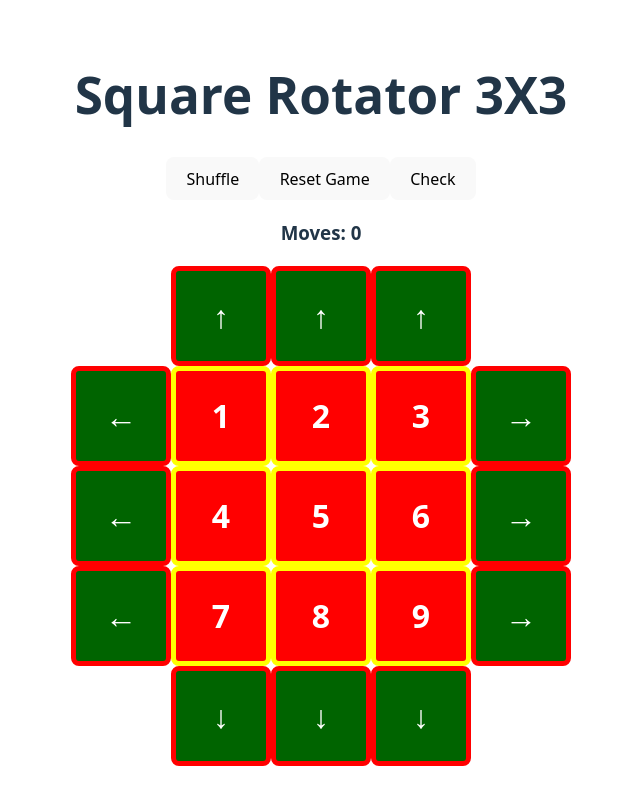
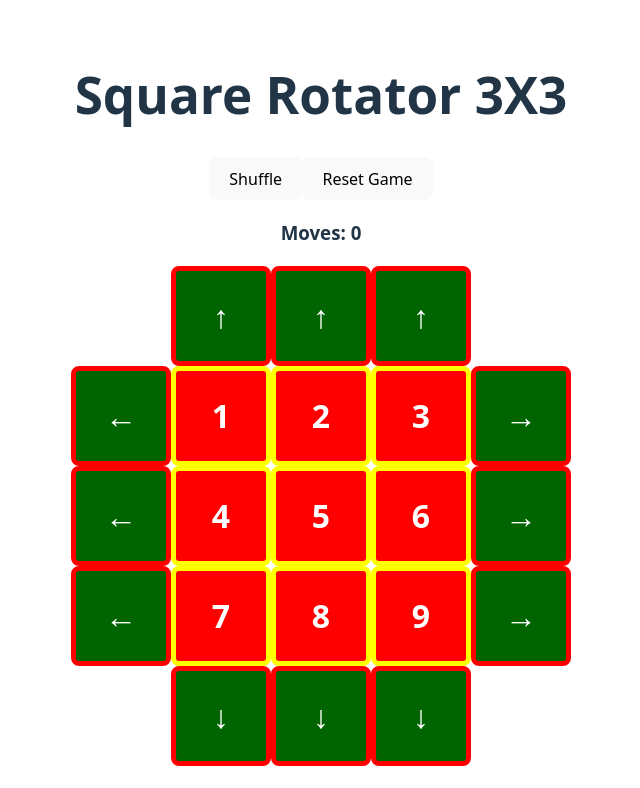
Before and after one commit to NirbhikKumawat/Square-Rotator, a React (Vite) app: page / in a window 1280 px wide. Shown: the top 788 px of the page, without its empty margins (319-959 px from the left). Built offline with nearby package versions, Linux system fonts and the light colour scheme.

Commit message:
Removed Checker button by using useEffect

```diff
--- a/src/App.jsx
+++ b/src/App.jsx
@@ -1,4 +1,4 @@
-import { useState } from 'react'
+import {useEffect, useState} from 'react'
 import reactLogo from './assets/react.svg'
 import './board.css'
 import './App.css'
@@ -78,8 +78,8 @@ function ImmutableSquareButtonsGrid() {
     const [game,setGame] = useState(0);
     const [counts, setCounts] = useState(0);
     //const [isSolved, setIsSolved] = useState(true);
-    function realCheck(){
-        function checker(){
+    useEffect(() => {
+        function realCheck(){
             for (let i = 0; i < 9; i++) {
                 if(squares[i]!==i+1){
                     return false;
@@ -87,12 +87,11 @@ function ImmutableSquareButtonsGrid() {
             }
             return true;
         }
-        if(checker()&&game===1){
+        if(game === 1&&realCheck()){
             setGame(2);
-            return true;
         }
-        return false;
-    }
+    },[squares,game]);
+
     function performRotation(currentSquares,type,position){
         const newSquares = [...currentSquares];
         switch(type){
@@ -122,6 +121,7 @@ function ImmutableSquareButtonsGrid() {
         setSquares(squares => {const nextSquares=performRotation(squares,'lu',i);
         if(game===1){
             setCounts(counts+1);
+
         }
         return nextSquares});
     }
@@ -164,7 +164,6 @@ function ImmutableSquareButtonsGrid() {
         if(game===1){
             return;
         }
-        setGame(1);
         const shuffleNumber=20;
         for(let i=0;i<shuffleNumber;i++){
             await new Promise(resolve=>setTimeout(resolve,100));
@@ -206,7 +205,7 @@ function ImmutableSquareButtonsGrid() {
                 rotateUpRight(7);
             }
         }
-
+        setGame(1);
     }
     return (
         <div className="game-board">
@@ -216,9 +215,6 @@ function ImmutableSquareButtonsGrid() {
                 </ActionButton>
                 <ActionButton clicked={reset} variant="secondary">
                     Reset Game
-                </ActionButton>
-                <ActionButton clicked={realCheck} variant="tertiary">
-                    Check
                 </ActionButton>
                 <Counter count={counts} />
             </div>
```
